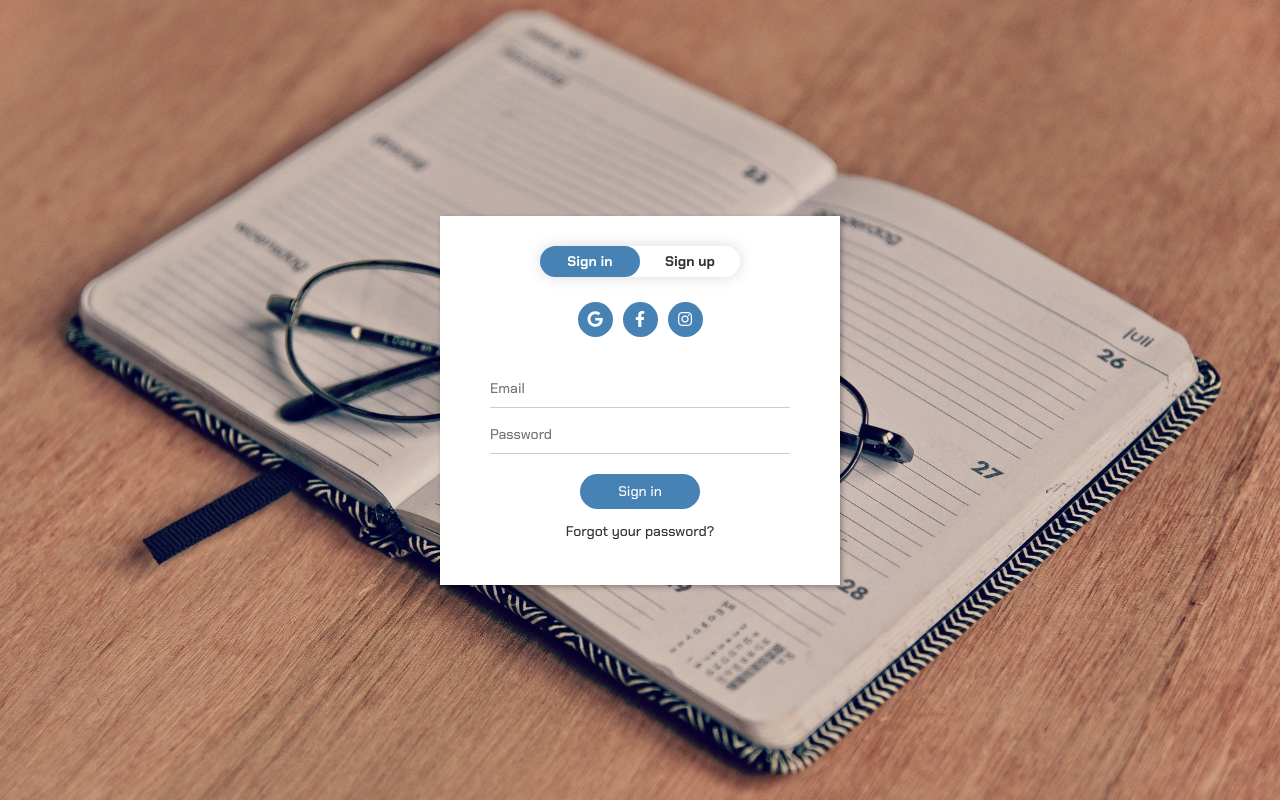
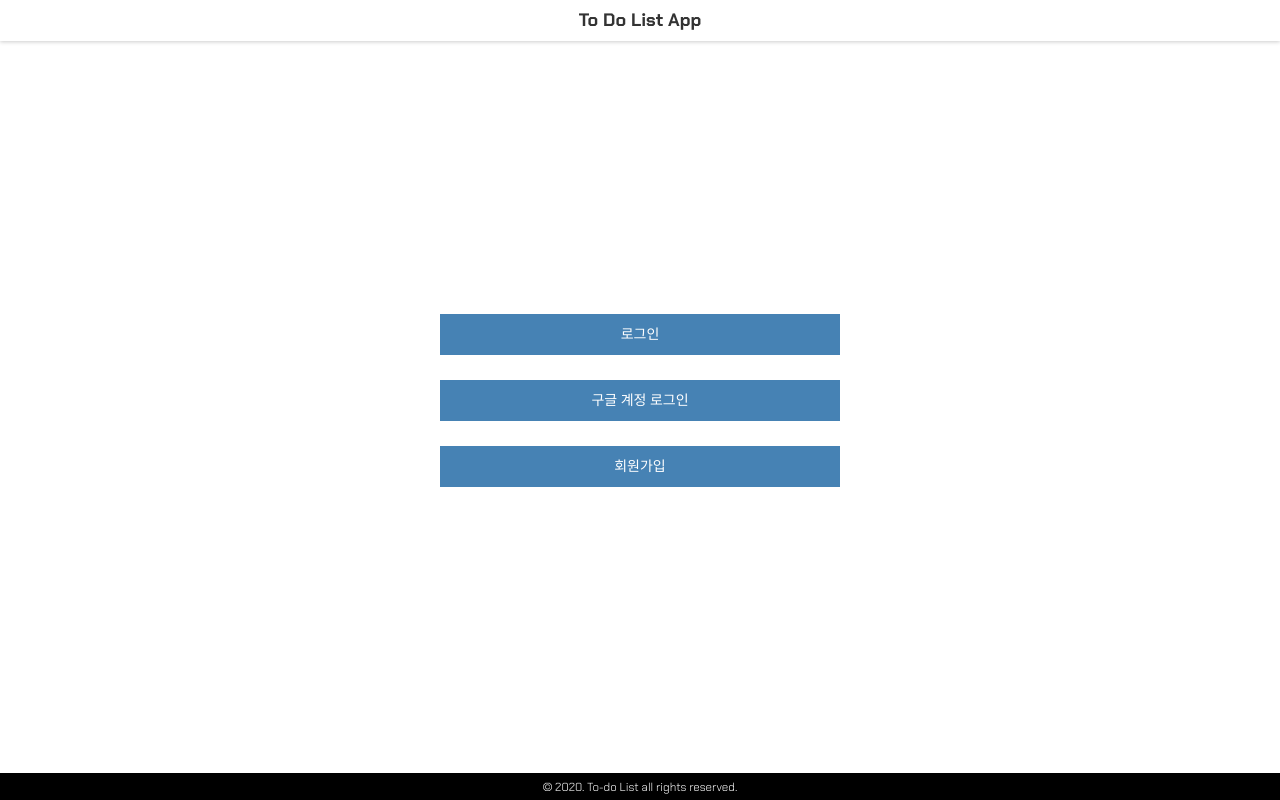
Before and after one commit to GunnKimKR/todolistapp, a plain HTML site: page pages/login.html in a window 1280 px wide. Drawn offline with Linux system fonts and the light colour scheme.

Commit message:
login page version 2

```diff
--- a/assets/css/style.css
+++ b/assets/css/style.css
@@ -73,6 +73,24 @@ h1, h2, h3, h4, h5, h6 {
   clip: rect(0 0 0 0);
 }
 
+
+/* header */
+#header {
+  position: fixed;
+  top: 0;
+  right: 0;
+  left: 0;
+  z-index: 10;
+  padding: .7rem;
+  background-color: #fff;
+  box-shadow: 0 1px 4px rgba(0,0,0,.2);
+  text-align: center;
+}
+
+#header h1 {
+  font-size: 1.8rem;
+}
+
 /* form-container */
 #form-container {
   display: flex;
@@ -80,17 +98,7 @@ h1, h2, h3, h4, h5, h6 {
   align-items: center;
   height: 100vh;
   padding: 0 6%;
-  background: url(../images/bg_login-page02.jpg) 50% 50%/cover no-repeat;
-}
-
-#form-container:after {
-  position: fixed;
-  top: 0;
-  right: 0;
-  bottom: 0;
-  left: 0;
-  background-color: rgba(0,0,0,.1);
-  content:''
+  background-color: #fff;
 }
 
 /* form-group */
@@ -98,14 +106,9 @@ h1, h2, h3, h4, h5, h6 {
   display: flex;
   flex-direction: column;
   align-items: center;
-  overflow: hidden;
-  position: relative;
-  z-index: 10;
   width: 100%;
   max-width: 40rem;
-  padding: 3rem 0;
-  background-color: #fff;
-  box-shadow: 2px 2px 5px rgba(0,0,0,.3);
+  padding: 3rem;
 }
 
 .form-group > :not(:first-child) {
@@ -114,118 +117,100 @@ h1, h2, h3, h4, h5, h6 {
 
 
 /* form-group input style */
-.form-group input {
+.pop-form-group input {
   width: 100%;
   border: none;
   box-shadow: none;
   background-color: transparent;
+  font-weight: 300;
   outline: none;
 }
 
-.form-group .input-style {
+.pop-form-group .input-style {
   padding: .4rem 0 .8rem;
   border-bottom: 1px solid rgba(0, 0, 0, .2);
 }
 
 /* form-group button style */
-.form-group button {
-  width: 40%;
-  padding: .5em;
-  border-radius: 2rem;
+.btn-primary {
+  width: 100%;
+  padding: 1rem;
   background-color: steelblue;
+  font-weight: 500;
   color: #fff;
 }
 
-/* btn-toggle */
-.btn-toggle-box {
-  display: flex;
-  position: relative;
-  border-radius: 3.5rem;
-  box-shadow: 0 0 15px rgba(0,0,0,.15);
+/* footer */
+#footer {
+  position: fixed;
+  right: 0;
+  bottom: 0;
+  left: 0;
+  z-index: 10;
+  padding: .3rem;
+  background-color: #000;
+  text-align: center;
 }
 
-.btn-toggle-bg {
-  position: absolute;
-  top: 0;
-  left: 0;
-  z-index: -1;
-  width: 10rem;
-  height: 100%;
-  padding: .7rem 1rem;
-  border-radius: 3rem;
-  box-sizing: border-box;
-  background-color: steelblue;
-  transition: left .5s ease;
-  content:'';
+#footer small {
+  font-weight: 300;
+  color: #fff;
 }
 
-.btn-toggle-box h2 {
-  width: 8rem;
-  padding: .5rem 1rem;
-  border-radius: 3rem;
-  text-align: center;
-  cursor: pointer;
-  transition: color .5s ease;
+.modal-popup {
+  display: none;
+  justify-content: center;
+  align-items: center;
+  position: fixed;
+  top: 0;
+  right: 0;
+  bottom: 0;
+  left: 0;
+  z-index: 20;
+  padding: 0 6%;
+  background-color: rgba(0,0,0,.2);
 }
 
-.btn-toggle-box .btn-toggle.active {
-  color: #fff;
+.pop-form-container {
+  display: none;
+  position: relative;
+  width: 100%;
+  max-width: 40rem;
+  padding: 2rem;
+  background-color: #fff;
+}
+
+.modal-popup.active {
+  display: flex;
+}
+
+.pop-form-container.active {
+  display: block;
+}
+
+.pop-form-container > h2 {
+  padding-bottom: .6rem;
+  border-bottom: 2px solid #333;
+  font-size: 1.6rem;
 
 }
 
-.btn-sns-box {
-  display: flex;
-  justify-content: center;
+.pop-form-container .pop-form-group {
+  margin-top: 2rem;
 }
 
-.btn-sns-box a {
-  display: flex;
-  justify-content: center;
-  align-items: center;
-  width: 3.5rem;
-  height: 3.5rem;
-  margin: 0 .5rem;
-  border-radius: 50%;
-  background-color: steelblue;
-  font-size: 1.6rem;
-  color: #fff;
-}
-
-/* form-login-slider-container */
-.form-login-slider-container {
-  display: flex;
-  overflow: hidden;
-  width: 100%;
-}
-
-/* login-container */
-.login-container {
-  display: flex;
-  flex-direction: column;
-  align-items: center;
-  flex-shrink: 0;
-  width: 100%;
-  padding: 0 5rem;
-  box-sizing: border-box;
-  transition: transform .5s ease;
-}
-
-.login-container.active {
-  transform: translateX(-100%);
-}
-
-.login-container .login-form-row {
-  width: 100%;
+.pop-form-container .pop-form-group > :nth-child(n) {
   margin-top: 1.2rem;
 }
 
-.login-container .login-form-row.btn-area {
+.pop-form-container .pop-form-group .btn-primary {
   margin-top: 2rem;
-  text-align: center;
 }
 
-.login-form-row.bottom {
-  display: flex;
-  flex-direction: column;
-  align-items: center;
+.btn-close {
+  position: absolute;
+  top: .5rem;
+  right: 1rem;
+  font-weight: 700;
+  font-size: 2rem;
 }
--- a/assets/js/script.js
+++ b/assets/js/script.js
@@ -1,24 +1,30 @@
 'use strict'
 
+const modalBg = document.querySelector('.modal-popup');
+const modalPopup = document.querySelectorAll('.pop-form-container');
 
-const toggleBtnBg = document.querySelector('.btn-toggle-bg');
-const toggleBtn = document.getElementsByClassName('btn-toggle');
-const loginContainer = document.getElementsByClassName('login-container');
+const loginBtn = document.querySelector('.btn-primary.login');
+const joinBtn = document.querySelector('.btn-primary.join');
 
-toggleBtn[1].addEventListener('click', () => {
-    toggleBtnBg.style.left = '50%';
-    toggleBtn[0].classList.remove('active');
-    toggleBtn[1].classList.add('active');
-    for(var slide of loginContainer) {
-        slide.classList.add('active');
-    }
+const closeBtn = document.querySelectorAll('.btn-close');
+
+
+loginBtn.addEventListener('click', () => {
+    modalBg.classList.add('active');
+    modalPopup[0].classList.add('active');
 });
 
-toggleBtn[0].addEventListener('click', () => {
-    toggleBtnBg.style.left = '0';
-    toggleBtn[1].classList.remove('active');
-    toggleBtn[0].classList.add('active');
-    for(var slide of loginContainer) {
-        slide.classList.remove('active');
-    }
+joinBtn.addEventListener('click', () => {
+    modalBg.classList.add('active');
+    modalPopup[1].classList.add('active');
 });
+
+closeBtn[0].addEventListener('click', () => {
+    modalBg.classList.remove('active');
+    modalPopup[0].classList.remove('active');
+});
+
+closeBtn[1].addEventListener('click', () => {
+    modalBg.classList.remove('active');
+    modalPopup[1].classList.remove('active');
+});
--- a/pages/login.html
+++ b/pages/login.html
@@ -12,68 +12,50 @@
 </head>
 <body>
   <div id="wrap">
+    <header id="header">
+      <h1 class="logo">To Do List App</h1>
+    </header>
     <main id="form-container">
       <div class="form-group">
-        <div class="btn-toggle-box">
-          <div class="btn-toggle-bg"></div>
-          <h2 class="btn-toggle btn-signin active">Sign in</h2>
-          <h2 class="btn-toggle btn-signup">Sign up</h2>
+        <button class="btn-primary login">로그인</button>
+        <button class="btn-primary">구글 계정 로그인</button>
+        <button class="btn-primary join">회원가입</button>
       </div>
-        <div class="btn-sns-box">
-          <a href="#;">
-            <i class="fab fa-google"></i>
-          </a>
-          <a href="#;">
-            <i class="fab fa-facebook-f"></i>
-          </a>
-          <a href="#;">
-            <i class="fab fa-instagram"></i>
-          </a>
+    </main>
+    <div class="modal-popup">
+      <section class="pop-form-container pop-signin-container">
+        <h2>로그인</h2>
+        <div class="pop-form-group">
+          <div class="input-style">
+            <input type="text" placeholder="이메일 주소">
           </div>
-        <div class="form-login-slider-container">
-          <section class="login-container">
-            <strong class="blind">Sign in</strong>
-            <div class="login-form-row">
           <div class="input-style">
-                <input type="text" placeholder="Email">
+            <input type="text" placeholder="비밀번호">
           </div>
+          <button class="btn-primary">로그인</button>
         </div>
-            <div class="login-form-row">
+        <button type="button" class="btn-close">X</button>
+      </section>
+      <section class="pop-form-container pop-signup-container">
+        <h2>회원 정보 입력</h2>
+        <div class="pop-form-group">
           <div class="input-style">
-                <input type="password" placeholder="Password">
+            <input type="text" placeholder="이메일 주소">
           </div>
+          <div class="input-style">
+            <input type="text" placeholder="비밀번호">
           </div>
-            <div class="login-form-row btn-area">
-              <button type="submit" class="btn-login">Sign in</button>
+          <div class="input-style">
+            <input type="text" placeholder="비밀번호 확인">
           </div>
-            <div class="login-form-row bottom">
-              <a href="#;">Forgot your password?</a>
+          <button class="btn-primary">가입하기</button>
         </div>
-          </section>
-          <section class="login-container">
-            <strong class="blind">Sign up</strong>
-            <div class="login-form-row">
-              <div class="input-style">
-                <input type="text" placeholder="User name">
-              </div>
-            </div>
-            <div class="login-form-row">
-              <div class="input-style">
-                <input type="text" placeholder="Email">
-              </div>
-            </div>
-            <div class="login-form-row">
-              <div class="input-style">
-                <input type="password" placeholder="Password">
-              </div>
-            </div>
-            <div class="login-form-row btn-area">
-              <button type="submit" class="btn-login">Sign up</button>
-            </div>
+        <button type="button" class="btn-close">X</button>
       </section>
     </div>
-      </div>
-    </main>
+    <footer id="footer">
+      <small>&copy; 2020. To-do List all rights reserved.</small>
+    </footer>
   </div>
 </body>
 </html>
```
Lines whose indentation alone changed are shown as unchanged.
